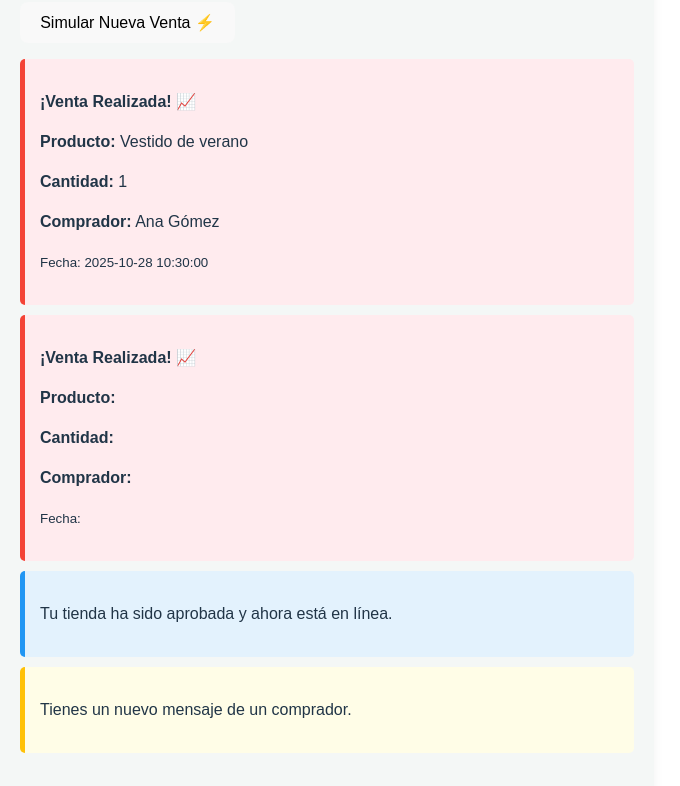
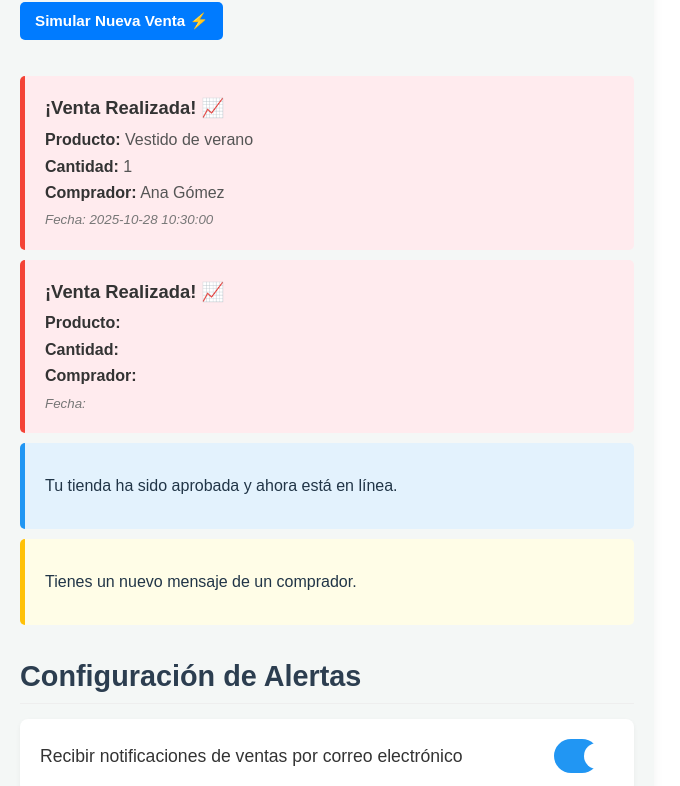
Before and after one commit to margases42-boo/tienda-de-donacion, a React (Vite) app: page /cuenta-del-usuario in a window 1280 px wide. Shown: the part 477-1263 px from the top of the page, without its empty margins (0-680 px from the left). Built offline with nearby package versions, Linux system fonts and the light colour scheme.

Commit message:
Notificación de Venta
Añadi estilos para el boton de simulacion de ventas y notificaciones

```diff
--- a/src/styles/UserProfile.css
+++ b/src/styles/UserProfile.css
@@ -49,6 +49,24 @@
 }
 
 /* Sección de Notificaciones */
+.simulate-sale-btn {
+    background-color: #007bff;
+    color: white;
+    border: none;
+    padding: 10px 15px;
+    border-radius: 5px;
+    cursor: pointer;
+    font-size: 0.95em;
+    font-weight: bold;
+    margin-bottom: 20px;
+    transition: background-color 0.2s, transform 0.2s;
+}
+
+.simulate-sale-btn:hover {
+    background-color: #0056b3;
+    transform: translateY(-2px);
+}
+
 .notifications-list {
     list-style: none;
     padding: 0;
@@ -57,11 +75,9 @@
 .notification-item {
     background-color: #e8f5e9;
     border-left: 5px solid #4caf50;
-    padding: 15px;
+    padding: 15px 20px;
     margin-bottom: 10px;
     border-radius: 5px;
-    display: flex;
-    align-items: center;
     transition: transform 0.2s;
 }
 
@@ -72,6 +88,99 @@
 .notification-item.sale { border-color: #f44336; background-color: #ffebee; }
 .notification-item.store_approved { border-color: #2196f3; background-color: #e3f2fd; }
 .notification-item.message { border-color: #ffc107; background-color: #fffde7; }
+
+/* Estilos para detalles de venta */
+.sale-notification-details p {
+    margin: 4px 0;
+    line-height: 1.4;
+    color: #555;
+}
+.sale-notification-details p:first-child {
+    font-size: 1.15em;
+    color: #d9534f; /* Rojo oscuro */
+    margin-bottom: 8px;
+}
+.sale-notification-details strong {
+    color: #333;
+}
+.sale-notification-details small {
+    color: #777;
+    font-style: italic;
+}
+
+/* Nueva Sección de Configuración */
+.settings-section .settings-item {
+    background-color: #fff;
+    padding: 20px;
+    border-radius: 8px;
+    box-shadow: 0 2px 5px rgba(0,0,0,0.05);
+    display: flex;
+    justify-content: space-between;
+    align-items: center;
+    flex-wrap: wrap;
+}
+.settings-section label {
+    font-size: 1.1em;
+    color: #333;
+    margin-right: 15px;
+    flex-grow: 1;
+}
+
+.settings-status {
+    margin-top: 10px;
+    color: #666;
+    font-size: 0.9em;
+}
+.settings-status strong {
+    color: #007bff;
+}
+
+/* Estilo de Toggle Switch */
+.toggle-switch {
+    position: relative;
+    display: inline-block;
+    width: 60px;
+    height: 34px;
+}
+
+.toggle-switch input {
+    opacity: 0;
+    width: 0;
+    height: 0;
+}
+.slider {
+    position: absolute;
+    cursor: pointer;
+    top: 0;
+    left: 0;
+    right: 0;
+    bottom: 0;
+    background-color: #ccc;
+    transition: .4s;
+    border-radius: 34px;
+}
+.slider:before {
+    position: absolute;
+    content: "";
+    height: 26px;
+    width: 26px;
+    left: 4px;
+    bottom: 4px;
+    background-color: white;
+    transition: .4s;
+    border-radius: 50%;
+}
+
+input:checked + .slider {
+    background-color: #2196F3;
+}
+input:focus + .slider {
+    box-shadow: 0 0 1px #2196F3;
+}
+
+input:checked + .slider:before {
+    transform: translateX(26px);
+}
 
 /* Sección de Panel */
 .dashboard-grid {
@@ -120,4 +229,11 @@
     .profile-header h1 {
         font-size: 2em;
     }
+    .settings-section .settings-item {
+        flex-direction: column;
+        align-items: flex-start;
+    }
+    .settings-section .toggle-switch {
+        margin-top: 15px;
+    }
 }
```
